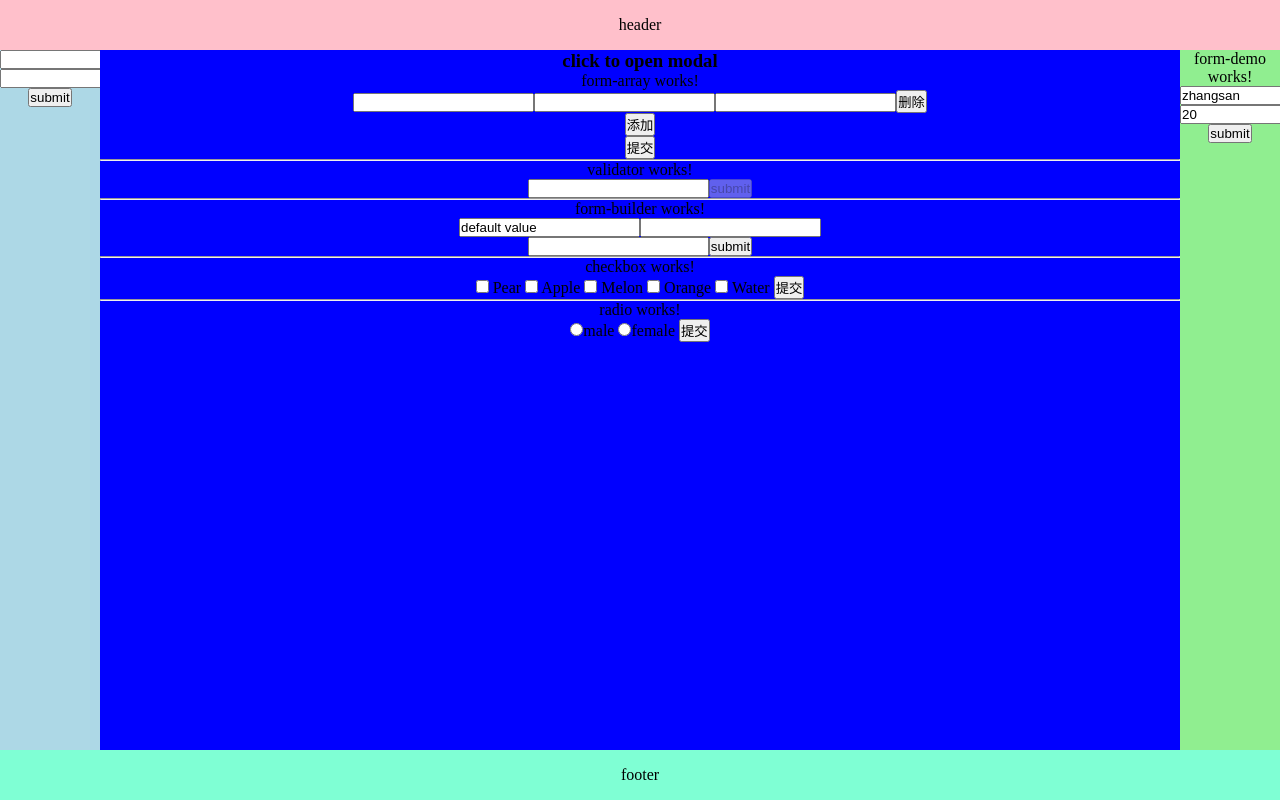
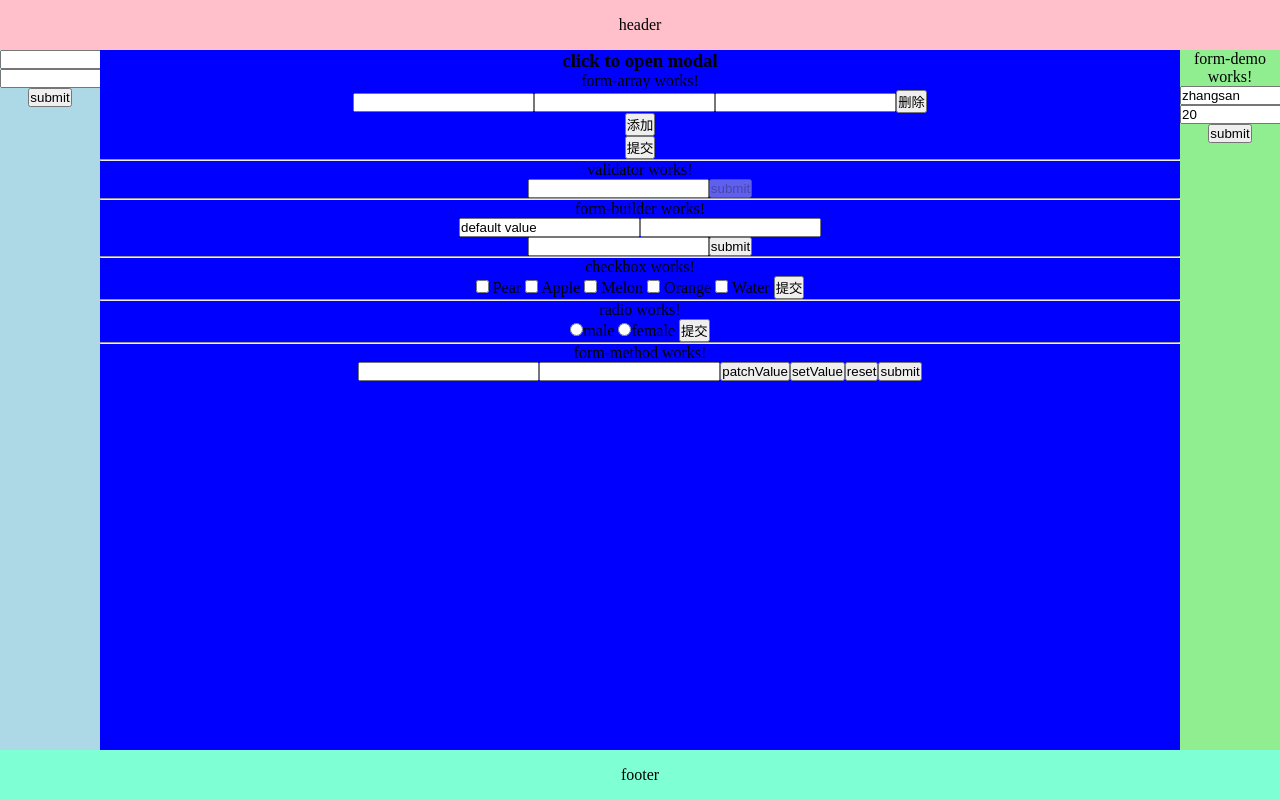
Before and after one commit to tonghuaying/my-angular-demo, an Angular app: page / in a window 1280 px wide. Shown: the top 800 px of the page. Built offline with nearby package versions, Linux system fonts and the light colour scheme.

Commit message:
feat: form method

```diff
--- a/src/app/app.component.html
+++ b/src/app/app.component.html
@@ -45,6 +45,8 @@
       <app-checkbox></app-checkbox>
       <hr />
       <app-radio></app-radio>
+      <hr />
+      <app-form-method></app-form-method>
     </div>
     <div class="right">
       <app-form-demo></app-form-demo>
--- a/src/app/app.module.ts
+++ b/src/app/app.module.ts
@@ -11,6 +11,7 @@ import { ValidatorComponent } from './components/validator/validator.component';
 import { FormBuilderComponent } from './components/form-builder/form-builder.component';
 import { CheckboxComponent } from './components/checkbox/checkbox.component';
 import { RadioComponent } from './components/radio/radio.component';
+import { FormMethodComponent } from './components/form-method/form-method.component';
 
 @NgModule({
   declarations: [
@@ -21,7 +22,8 @@ import { RadioComponent } from './components/radio/radio.component';
     ValidatorComponent,
     FormBuilderComponent,
     CheckboxComponent,
-    RadioComponent
+    RadioComponent,
+    FormMethodComponent
   ],
   imports: [
     BrowserModule,
--- /dev/null
+++ b/src/app/components/form-method/form-method.component.html
@@ -0,0 +1,9 @@
+<p>form-method works!</p>
+<form [formGroup]="form" (submit)="onSubmit()">
+  <input type="text" formControlName="firstName" />
+  <input type="text" formControlName="lastName" />
+  <button (click)="onPatchValue()">patchValue</button>
+  <button (click)="onSetValue()">setValue</button>
+  <button (click)="onReset()">reset</button>
+  <button>submit</button>
+</form>
--- /dev/null
+++ b/src/app/components/form-method/form-method.component.ts
@@ -0,0 +1,47 @@
+import { Component } from '@angular/core';
+import { FormControl, FormGroup } from '@angular/forms';
+
+@Component({
+  selector: 'app-form-method',
+  templateUrl: './form-method.component.html',
+  styleUrls: ['./form-method.component.css']
+})
+export class FormMethodComponent {
+
+  form: FormGroup = new FormGroup({
+    firstName: new FormControl(),
+    lastName: new FormControl()
+  })
+
+  onSubmit () {
+    console.log(this.form.value)
+  }
+
+  onReset () {
+    this.form.reset()
+  }
+
+  // 可以设置单个值
+  onPatchValue () {
+    this.form.patchValue({
+      firstName: 'setFirstName'
+    })
+  }
+
+  // 必须设置全部值
+  onSetValue () {
+    this.form.setValue({
+      firstName: '123',
+      lastName: '456'
+    })
+  }
+
+  ngOnInit(): void {
+    //Called after the constructor, initializing input properties, and the first call to ngOnChanges.
+    //Add 'implements OnInit' to the class.
+    this.form.get('lastName')?.valueChanges.subscribe((val) => {
+      console.log(val)
+    })
+  }
+
+}
```
Also changed, not shown: src/app/components/form-method/form-method.component.css (added), 1 other file (tests, documents, lock files or other folders).
